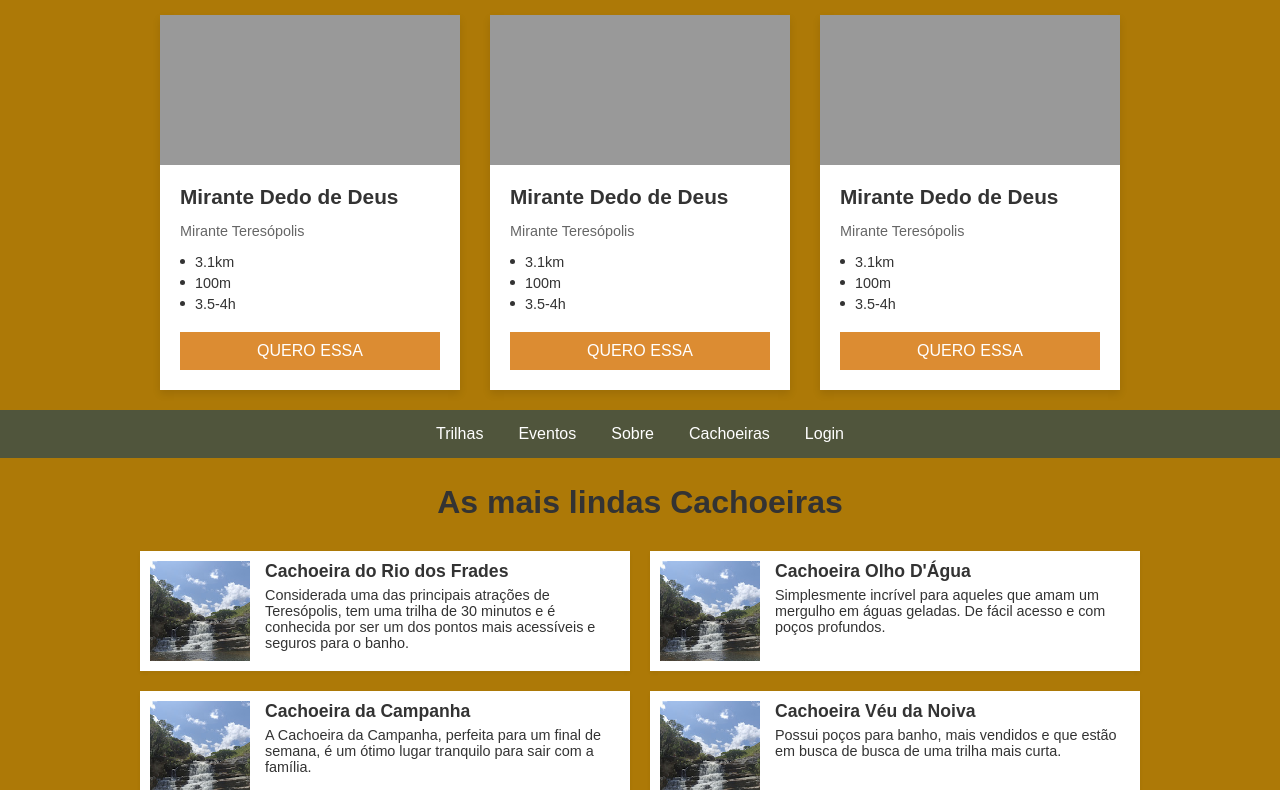
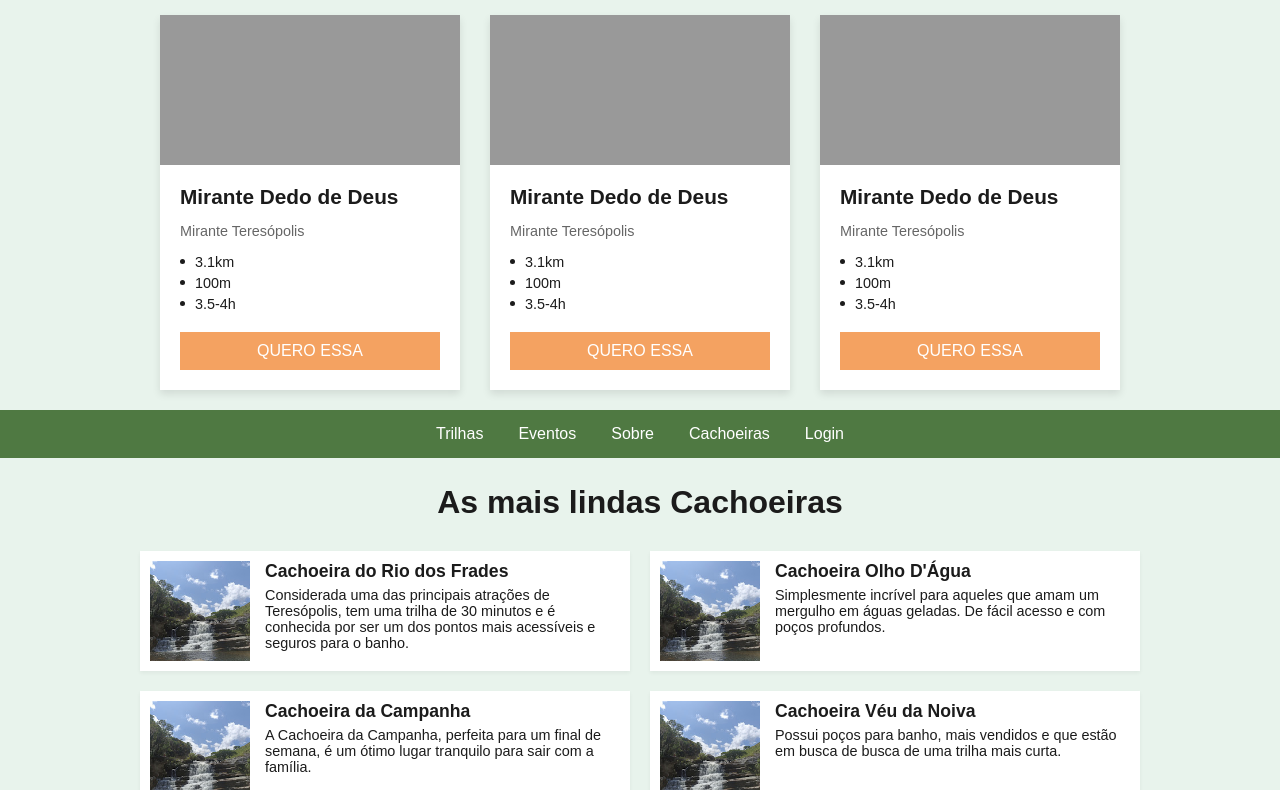
Before and after one commit to Grupomvp7/circuitotereverdeprojetomvpgrupo7, a plain HTML site: page index.html in a window 1280 px wide. Shown: the part 522-1312 px from the top of the page. Drawn offline with Linux system fonts and the light colour scheme.

Commit message:
Configuração Inicial da landing page Terra Verde

```diff
--- a/styles.css
+++ b/styles.css
@@ -1,12 +1,12 @@
 
         :root {
-            --color-dark-brown: #443e2b; /* Fundo de seções e rodapé */
-            --color-light-bg: #ad7907; /* Fundo principal */
-            --color-olive-nav: #50553c; /* Barras de navegação */
-            --color-orange-button: #dc8c32; /* Botão de ação */
-            --color-text-light: #fff; /* Texto claro */
-            --color-text-dark: #333; /* Texto escuro */
-            --color-login-bg: #927a37; /* Fundo da área de login */
+          --color-dark-brown: #2b3a2d;       /* Fundo de seções e rodapé */
+          --color-light-bg: #e8f3ec;         /* Fundo principal */
+          --color-olive-nav: #4f7942;        /* Barras de navegação */
+          --color-orange-button: #f4a261;    /* Botão de ação */
+          --color-text-light: #ffffff;       /* Texto claro */
+          --color-text-dark: #1b1b1b;        /* Texto escuro */
+          --color-login-bg: #81a97d;         /* Fundo da área de login */
         }
 
         body {
```
